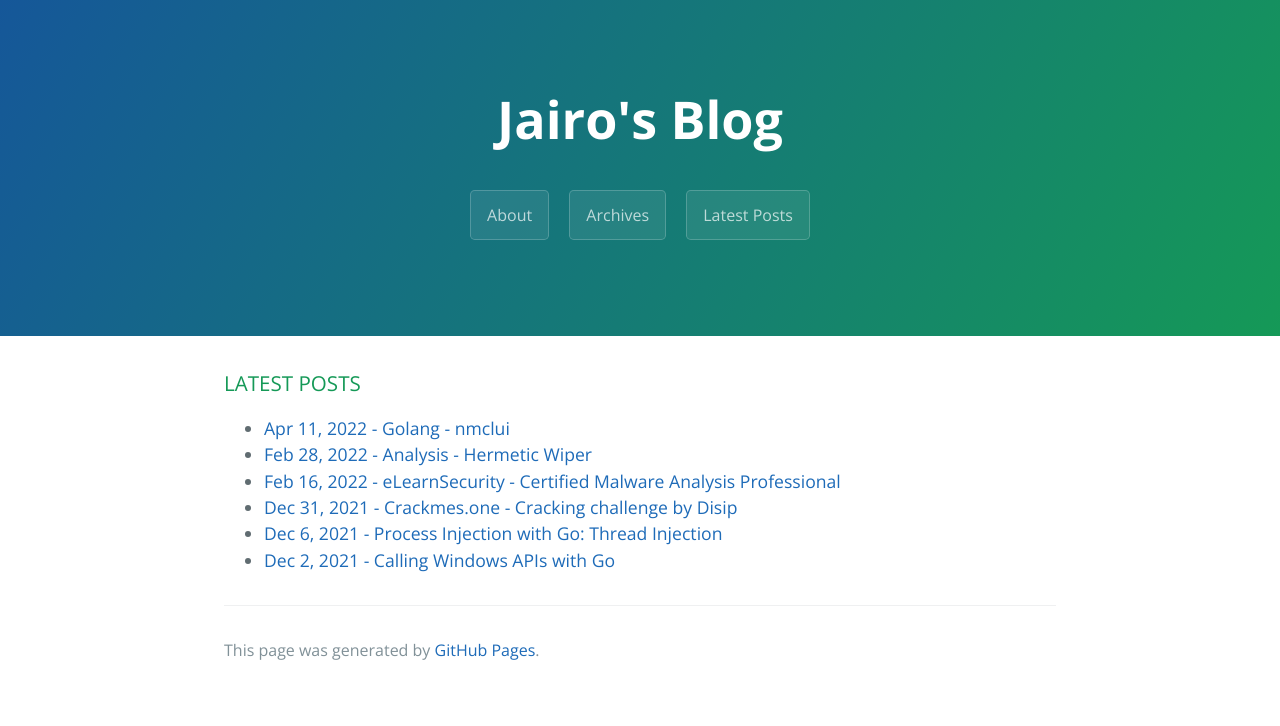
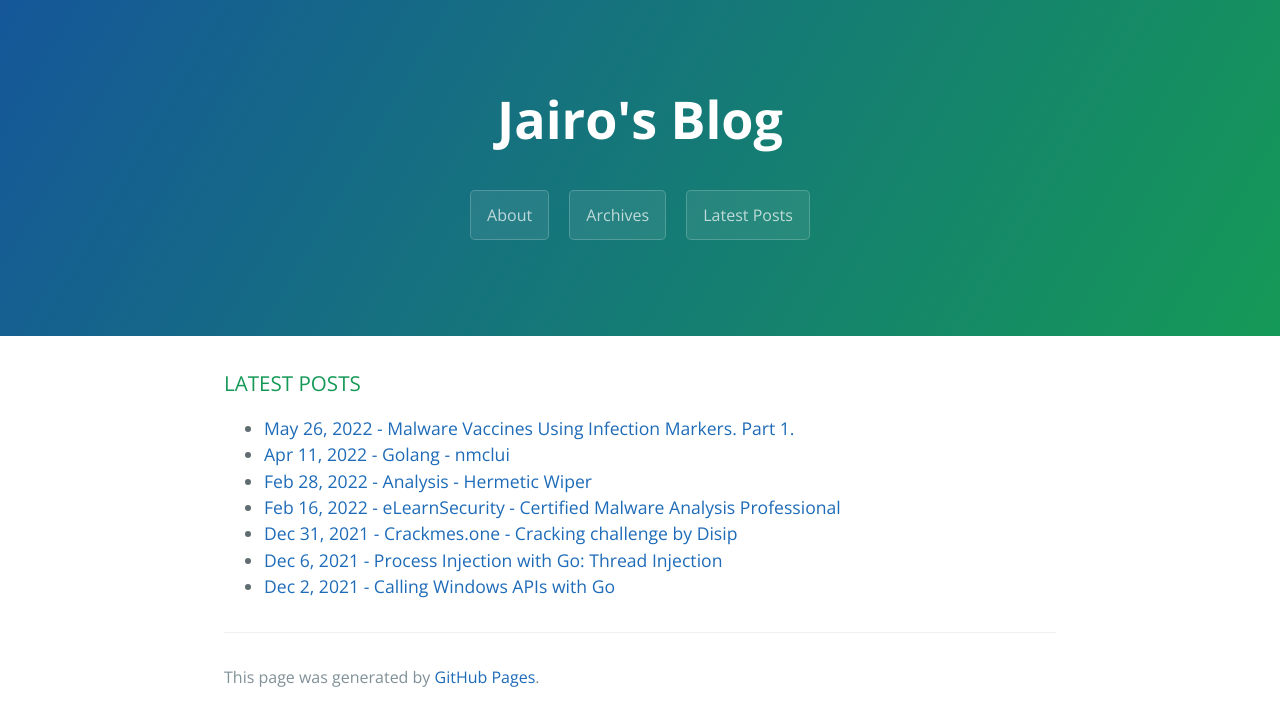
Before and after one commit to jairochavesb/blog, a Jekyll site: the page built from index.md, in a window 1280 px wide. Shown: the top 726 px of the page. Built offline with Jekyll 4.4.1, drawn with Linux system fonts in a browser that asks for light colours.

Commit message:
Add files via upload

```diff
--- a/index.md
+++ b/index.md
@@ -3,6 +3,7 @@ layout: default
 ---
 
 <h3>LATEST POSTS</h3>
+* <a href="./posts/2022/05/26/malware_vaccines_part1.htlm">May 26, 2022 - Malware Vaccines Using Infection Markers. Part 1.</a>
 * <a href="./posts/2022/04/11/golang-nmclui.html">Apr 11, 2022 - Golang - nmclui </a>
 * <a href="./posts/2022/02/28/hermetic-wiper.html">Feb 28, 2022 - Analysis - Hermetic Wiper</a>
 * <a href="./posts/2022/02/16/elearnsec-ecmap-review.html">Feb 16, 2022 - eLearnSecurity - Certified Malware Analysis Professional</a>
```
Also changed, not shown: archives.md (+1 -0 lines).
